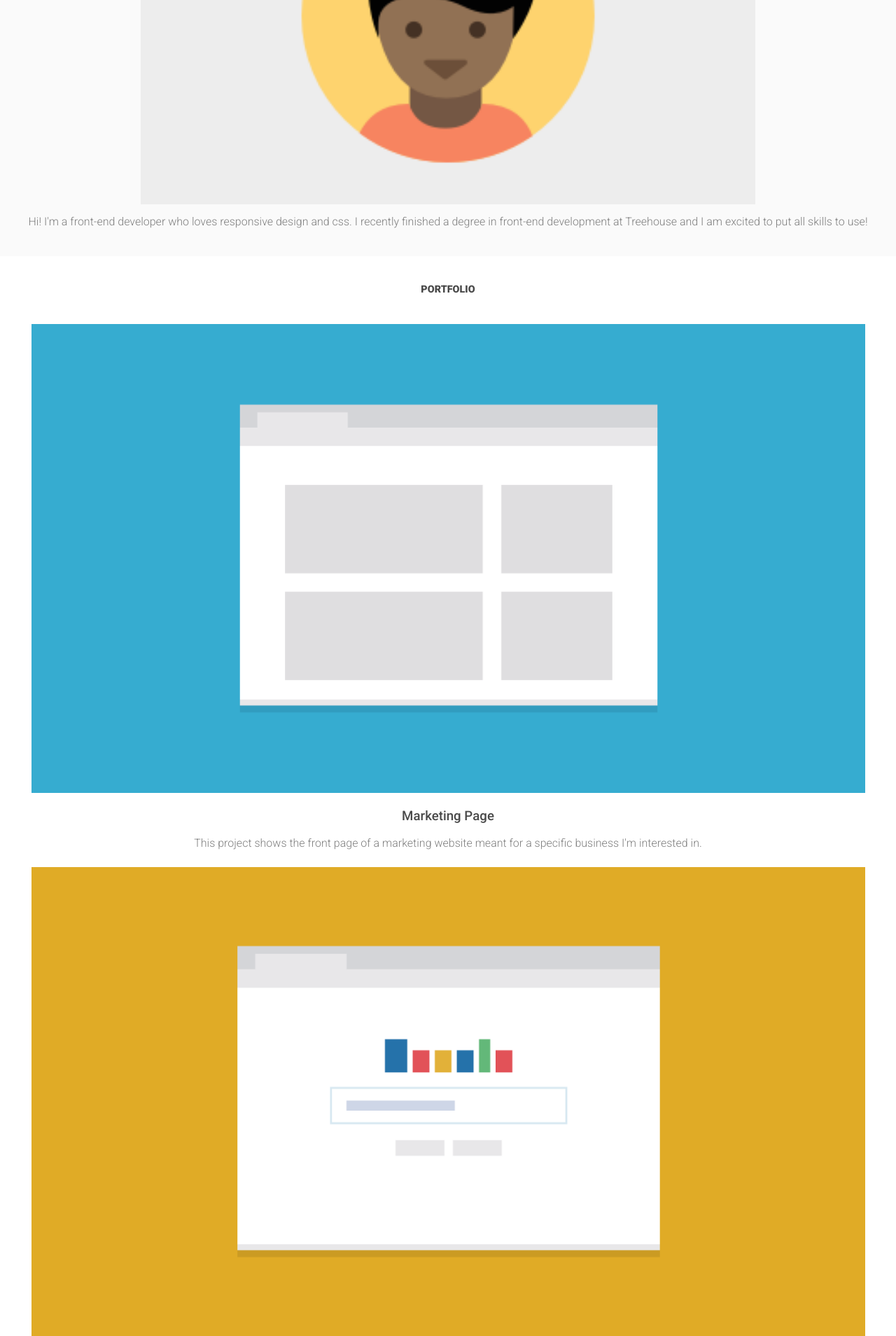
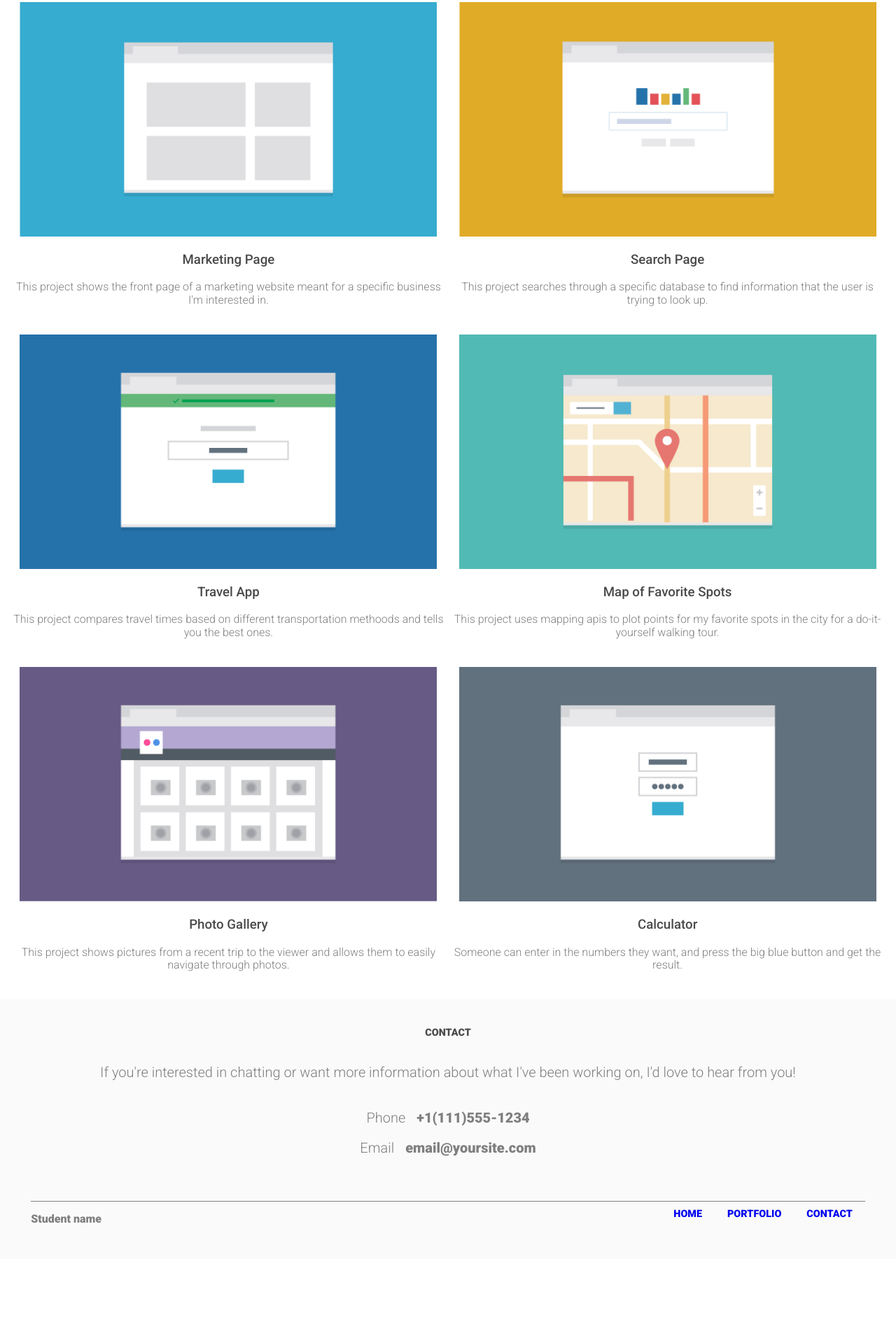
Before and after one commit to Stelkooo/responsive-layout, a plain HTML site: page index.html in a window 1280 px wide. Shown: the part 494-2403 px from the top of the page at 70% size. After the commit the page ends 2293 px from the top, so only its background shows below. Drawn offline with Linux system fonts and the light colour scheme.

Commit message:
Screen 768px+

```diff
--- a/css/styles.css
+++ b/css/styles.css
@@ -67,14 +67,14 @@ li a {
   margin-top: 2rem;
 }
 .profile-pic {
+  width: 70%;
   align-self: center;
-  width: 70%;
 }
 /* --------------------------
   Main Styles
 --------------------------- */
 section {
-  margin: 1.5rem 0;
+  margin-top: 1.5rem;
 }
 .images {
   width: 95%;
@@ -85,30 +85,92 @@ section {
 .main-footer {
   padding-bottom: 0;
 }
+.bot-bar {
+  width: 95%;
+  margin: 4rem auto 0;
+}
 .hoz-line {
-  width: 95%;
   height: 1px;
   background: gray;
-  margin: 4rem auto 0;
 }
 .contact-details {
-  padding-top: .5rem;
+  padding-top: .1rem;
 }
 span {
   font-weight: 900;
   margin-left: 1rem;
 }
+.bot-links {
+  display: none;
+}
 /* --------------------------
   Flex Styles
 --------------------------- */
-.main-header,
+.nav-bar,
 .main-nav,
-.intro {
+.intro,
+.main-flex {
   display: flex;
   flex-direction: column;
 }
 .bot-flex {
     display: flex;
     justify-content: space-between;
-    padding: .5rem 2.5%;
 }
+/* --------------------------
+  Media Queries
+--------------------------- */
+@media screen and (min-width: 768px) {
+  h1 {
+    font-size: 1.5rem;
+  }
+  .main-header {
+    padding: 3rem 0;
+  }
+  .main-nav,
+  .intro {
+    flex-direction: row;
+    justify-content: center;
+  }
+  li {
+    margin: 0 .5rem;
+    background: transparent;
+  }
+  .intro {
+    padding: 0 .8rem;
+    align-items: stretch;
+  }
+  .profile-pic {
+    order: 1;
+    width: 300px;
+  }
+  .about-student {
+    text-align: left;
+    font-size: 1.25rem;
+    margin-top: 0;
+    padding-right: .7rem;
+  }
+  .main-flex {
+    flex-flow: row wrap;
+  }
+  .main-flex section {
+    width: 50%;
+  }
+  .contact-us p {
+    font-size: 1.25rem;
+    padding: 0 5rem;
+  }
+  .bot-bar {
+    padding-bottom: 2rem;
+  }
+  #back-to-top {
+    display: none;
+  }
+  .bot-links {
+    display: block;
+  }
+  .bot-links ul {
+    display: flex;
+    flex-direction: row;
+  }
+}
--- a/index.html
+++ b/index.html
@@ -2,13 +2,14 @@
 <html lang="en">
     <head>
         <meta name="viewport" content="width=device-width, initial-scale=1.0">
+        <link rel="stylesheet" href="css/normalize.css">
         <link rel="stylesheet" href="css/styles.css">
-        <link rel="stylesheet" href="css/normalize.css">
         <link rel="preconnect" href="https://fonts.googleapis.com">
         <link rel="preconnect" href="https://fonts.gstatic.com" crossorigin>
         <link href="https://fonts.googleapis.com/css2?family=Roboto:wght@300;500;900&display=swap" rel="stylesheet">    </head>
     <body>
         <header class="main-header">
+            <div class="nav-bar">
                 <h1 class="name">Student Name</h1>
                 <nav>
                     <ul class="main-nav small-bold-upper">
@@ -17,9 +18,10 @@
                         <a href="#contact"><li>Contact</li></a>
                     </ul>
                 </nav>
+            </div>
             <div class="intro">
                 <img src="images/responsive-layout-profile.png" alt="Profile Picture of Student" class="profile-pic">
-                <p>Hi! I'm a front-end developer who loves responsive design and css. I recently finished a degree in front-end development at Treehouse and I am excited to put all skills to use!</p>
+                <p class="about-student">Hi! I'm a front-end developer who loves responsive design and css. I recently finished a degree in front-end web development at Treehouse and I am excited to put all skills to use!</p>
             </div>
         </header>
         <main>
@@ -60,16 +62,26 @@
             </div>
         </main>
         <footer class="main-footer">
+            <div class="contact-us">
                 <h2 class="small-bold-upper" id="contact">Contact</h2>
                 <p>If you're interested in chatting or want more information about what I've been working on, I'd love to hear from you!</p>
                 <div class="contact-details">
                    <p>Phone<span>+1(111)555-1234</span></p>
                    <p>Email<span>email@yoursite.com</span></p>
                 </div>
+            </div>
+            <div class="bot-bar">
                 <div class="hoz-line"></div>
                 <div class="bot-flex">
                     <p class="name">Student name</p>
-                    <p class="small-bold-upper"><a href="#">Back to Top</a></p>
+                    <p class="small-bold-upper" id="back-to-top"><a href="#">Back to Top</a></p>
+                    <div class="bot-links">
+                        <ul class="small-bold-upper">
+                            <li><a href="#">Home</a></li>
+                            <li><a href="#portfolio">Portfolio</a></li>
+                            <li><a href="#contact">Contact</a></li>
+                        </ul>
+                    </div>
                 </div>
             </div>
         </footer>
```
Lines whose indentation alone changed are shown as unchanged.
